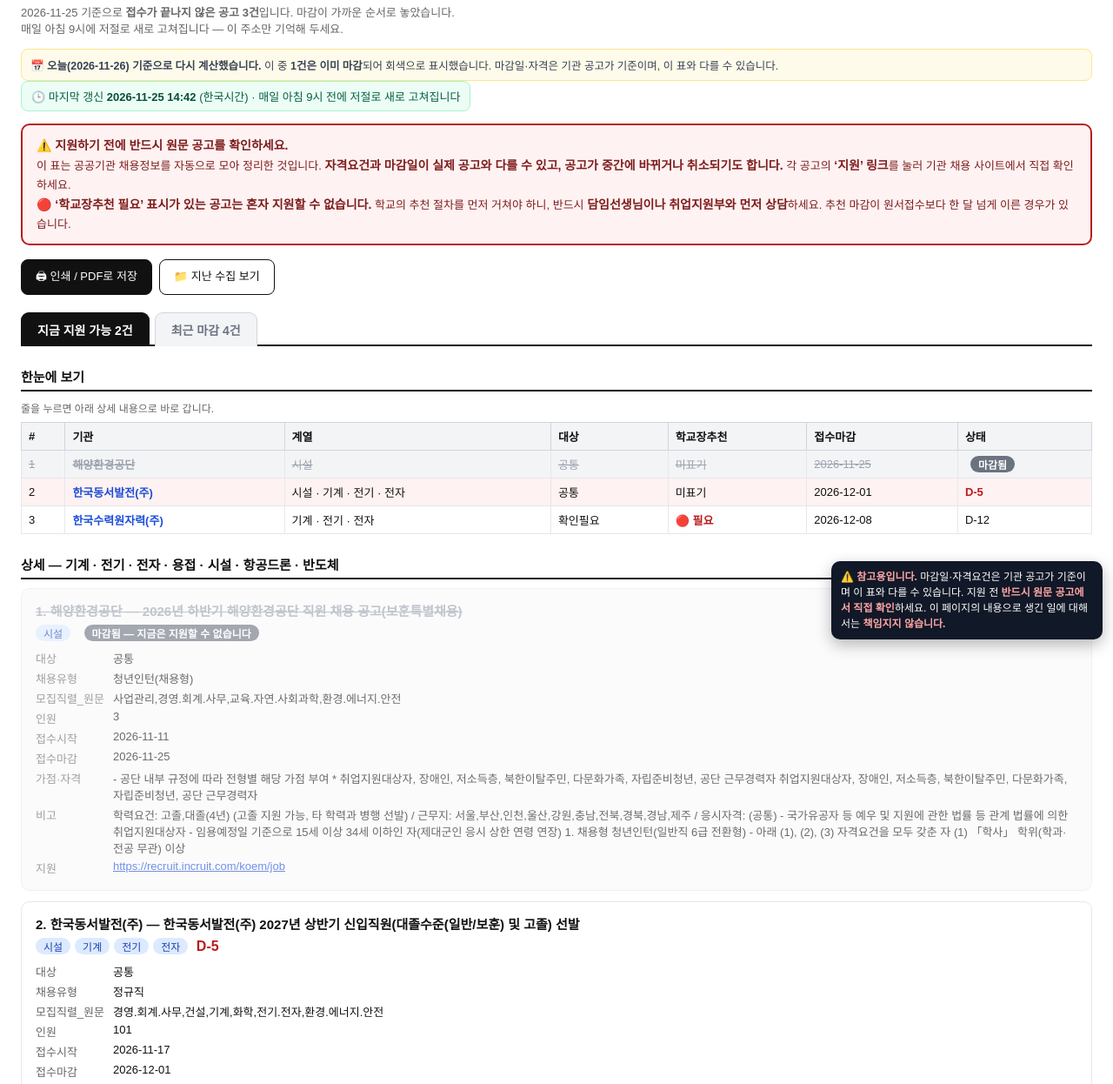
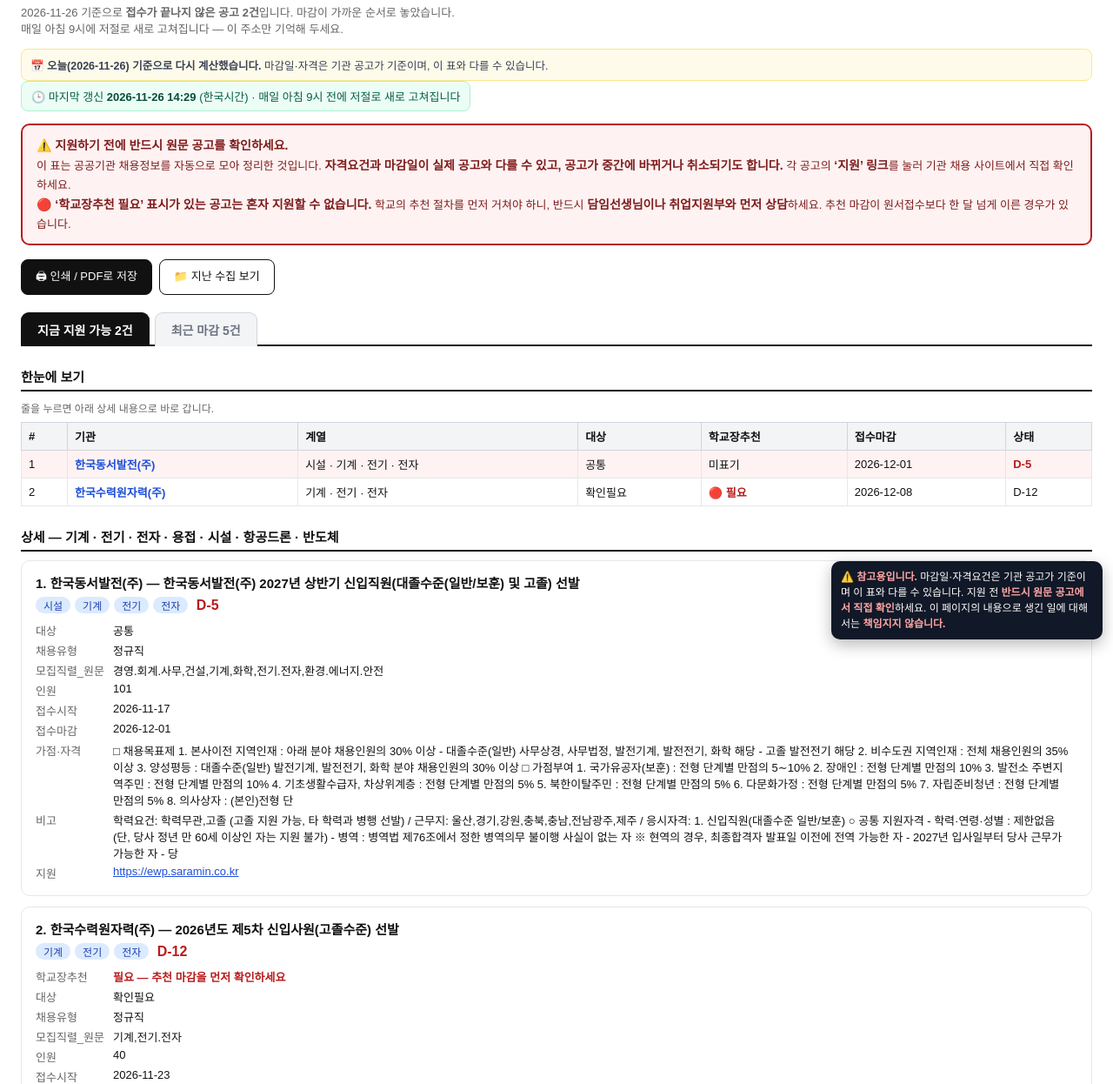
Before and after one commit to hongyul67-cpu/gojol-chaeyong, a plain HTML site: page docs/index.html in a window 1280 px wide. Shown: the part 53-1299 px from the top of the page at 87% size. Drawn offline with Linux system fonts and the light colour scheme.

Commit message:
수집 2026-11-26 14:29

```diff
--- a/data/state_seen.json
+++ b/data/state_seen.json
@@ -1,5 +1,5 @@
 {
- "updated": "2026-11-25",
+ "updated": "2026-11-26",
  "seen_idx": [
   "302097",
   "302100",
--- a/docs/index.html
+++ b/docs/index.html
@@ -68,30 +68,18 @@ table.sum tr.gone a{color:#9ca3af}
  a{color:#000;text-decoration:none}
 }</style>
 <h1>지금 지원할 수 있는 공고</h1>
-<div class='sub'>2026-11-25 기준으로 <b>접수가 끝나지 않은 공고 3건</b>입니다. 마감이 가까운 순서로 놓았습니다.<br>매일 아침 9시에 저절로 새로 고쳐집니다 — 이 주소만 기억해 두세요.</div>
-<div class='updated'>🕒 마지막 갱신 <b>2026-11-25 14:42</b> (한국시간) · 매일 아침 9시 전에 저절로 새로 고쳐집니다</div>
+<div class='sub'>2026-11-26 기준으로 <b>접수가 끝나지 않은 공고 2건</b>입니다. 마감이 가까운 순서로 놓았습니다.<br>매일 아침 9시에 저절로 새로 고쳐집니다 — 이 주소만 기억해 두세요.</div>
+<div class='updated'>🕒 마지막 갱신 <b>2026-11-26 14:29</b> (한국시간) · 매일 아침 9시 전에 저절로 새로 고쳐집니다</div>
 <div class='warn'><b>⚠️ 지원하기 전에 반드시 원문 공고를 확인하세요.</b><br>이 표는 공공기관 채용정보를 자동으로 모아 정리한 것입니다. <b>자격요건과 마감일이 실제 공고와 다를 수 있고, 공고가 중간에 바뀌거나 취소되기도 합니다.</b> 각 공고의 <b>‘지원’ 링크</b>를 눌러 기관 채용 사이트에서 직접 확인하세요.<br><b>🔴 ‘학교장추천 필요’ 표시가 있는 공고는 혼자 지원할 수 없습니다.</b> 학교의 추천 절차를 먼저 거쳐야 하니, 반드시 <b>담임선생님이나 취업지원부와 먼저 상담</b>하세요. 추천 마감이 원서접수보다 한 달 넘게 이른 경우가 있습니다.</div>
 <div class='bar'><button onclick='window.print()'>🖨 인쇄 / PDF로 저장</button><a class='btnlink' href='https://hongyul67-cpu.github.io/gojol-chaeyong/archive.html'>📁 지난 수집 보기</a></div>
-<div class='tabs'><button class='tab on' onclick="showTab('open',this)">지금 지원 가능 3건</button><button class='tab' onclick="showTab('closed',this)">최근 마감 4건</button></div>
+<div class='tabs'><button class='tab on' onclick="showTab('open',this)">지금 지원 가능 2건</button><button class='tab' onclick="showTab('closed',this)">최근 마감 5건</button></div>
 <div id='tab-open'>
 <h3>한눈에 보기</h3><p class='hint'>줄을 누르면 아래 상세 내용으로 바로 갑니다.</p><table class='sum'><tr><th>#</th><th>기관</th><th>계열</th><th>대상</th><th>학교장추천</th><th>접수마감</th><th>상태</th></tr>
-<tr class='urgent' data-dl='2026-11-25'><td>1</td><td><a href='#c1'>해양환경공단</a></td><td>시설</td><td>공통</td><td>미표기</td><td>2026-11-25</td><td class='st d'>오늘 마감</td></tr>
-<tr class='urgent' data-dl='2026-12-01'><td>2</td><td><a href='#c2'>한국동서발전(주)</a></td><td>시설 · 기계 · 전기 · 전자</td><td>공통</td><td>미표기</td><td>2026-12-01</td><td class='st d'>D-6</td></tr>
-<tr data-dl='2026-12-08'><td>3</td><td><a href='#c3'>한국수력원자력(주)</a></td><td>기계 · 전기 · 전자</td><td>확인필요</td><td class='d'>🔴 필요</td><td>2026-12-08</td><td class='st'>D-13</td></tr>
+<tr class='urgent' data-dl='2026-12-01'><td>1</td><td><a href='#c1'>한국동서발전(주)</a></td><td>시설 · 기계 · 전기 · 전자</td><td>공통</td><td>미표기</td><td>2026-12-01</td><td class='st d'>D-5</td></tr>
+<tr data-dl='2026-12-08'><td>2</td><td><a href='#c2'>한국수력원자력(주)</a></td><td>기계 · 전기 · 전자</td><td>확인필요</td><td class='d'>🔴 필요</td><td>2026-12-08</td><td class='st'>D-12</td></tr>
 </table>
 <h3>상세 — 기계 · 전기 · 전자 · 용접 · 시설 · 항공드론 · 반도체</h3>
-<div class='card' id='c1' data-dl='2026-11-25'><h2>1. 해양환경공단 — 2026년 하반기 해양환경공단 직원 채용 공고(보훈특별채용)</h2><span class='tag'>시설</span> <span class='d'>오늘 마감</span><table>
-<tr><td class='k'>대상</td><td>공통</td></tr>
-<tr><td class='k'>채용유형</td><td>청년인턴(채용형)</td></tr>
-<tr><td class='k'>모집직렬_원문</td><td>사업관리,경영.회계.사무,교육.자연.사회과학,환경.에너지.안전</td></tr>
-<tr><td class='k'>인원</td><td>3</td></tr>
-<tr><td class='k'>접수시작</td><td>2026-11-11</td></tr>
-<tr><td class='k'>접수마감</td><td>2026-11-25</td></tr>
-<tr><td class='k'>가점·자격</td><td>- 공단 내부 규정에 따라 전형별 해당 가점 부여 * 취업지원대상자, 장애인, 저소득층, 북한이탈주민, 다문화가족, 자립준비청년, 공단 근무경력자 취업지원대상자, 장애인, 저소득층, 북한이탈주민, 다문화가족, 자립준비청년, 공단 근무경력자</td></tr>
-<tr><td class='k'>비고</td><td>학력요건: 고졸,대졸(4년) (고졸 지원 가능, 타 학력과 병행 선발) / 근무지: 서울,부산,인천,울산,강원,충남,전북,경북,경남,제주 / 응시자격: (공통) - 국가유공자 등 예우 및 지원에 관한 법률 등 관계 법률에 의한 취업지원대상자 - 임용예정일 기준으로 15세 이상 34세 이하인 자(제대군인 응시 상한 연령 연장) 1. 채용형 청년인턴(일반직 6급 전환형) - 아래 (1), (2), (3) 자격요건을 모두 갖춘 자 (1) 「학사」 학위(학과·전공 무관) 이상 </td></tr>
-<tr><td class='k'>지원</td><td><a href='https://recruit.incruit.com/koem/job'>https://recruit.incruit.com/koem/job</a></td></tr>
-</table></div>
-<div class='card' id='c2' data-dl='2026-12-01'><h2>2. 한국동서발전(주) — 한국동서발전(주) 2027년 상반기 신입직원(대졸수준(일반/보훈) 및 고졸) 선발</h2><span class='tag'>시설</span><span class='tag'>기계</span><span class='tag'>전기</span><span class='tag'>전자</span> <span class='d'>D-6</span><table>
+<div class='card' id='c1' data-dl='2026-12-01'><h2>1. 한국동서발전(주) — 한국동서발전(주) 2027년 상반기 신입직원(대졸수준(일반/보훈) 및 고졸) 선발</h2><span class='tag'>시설</span><span class='tag'>기계</span><span class='tag'>전기</span><span class='tag'>전자</span> <span class='d'>D-5</span><table>
 <tr><td class='k'>대상</td><td>공통</td></tr>
 <tr><td class='k'>채용유형</td><td>정규직</td></tr>
 <tr><td class='k'>모집직렬_원문</td><td>경영.회계.사무,건설,기계,화학,전기.전자,환경.에너지.안전</td></tr>
@@ -102,7 +90,7 @@ table.sum tr.gone a{color:#9ca3af}
 <tr><td class='k'>비고</td><td>학력요건: 학력무관,고졸 (고졸 지원 가능, 타 학력과 병행 선발) / 근무지: 울산,경기,강원,충북,충남,전남광주,제주 / 응시자격: 1. 신입직원(대졸수준 일반/보훈) ○ 공통 지원자격 - 학력·연령·성별 : 제한없음 (단, 당사 정년 만 60세 이상인 자는 지원 불가) - 병역 : 병역법 제76조에서 정한 병역의무 불이행 사실이 없는 자 ※ 현역의 경우, 최종합격자 발표일 이전에 전역 가능한 자 - 2027년 입사일부터 당사 근무가 가능한 자 - 당</td></tr>
 <tr><td class='k'>지원</td><td><a href='https://ewp.saramin.co.kr'>https://ewp.saramin.co.kr</a></td></tr>
 </table></div>
-<div class='card' id='c3' data-dl='2026-12-08'><h2>3. 한국수력원자력(주) — 2026년도 제5차 신입사원(고졸수준) 선발</h2><span class='tag'>기계</span><span class='tag'>전기</span><span class='tag'>전자</span> <span class='d'>D-13</span><table>
+<div class='card' id='c2' data-dl='2026-12-08'><h2>2. 한국수력원자력(주) — 2026년도 제5차 신입사원(고졸수준) 선발</h2><span class='tag'>기계</span><span class='tag'>전기</span><span class='tag'>전자</span> <span class='d'>D-12</span><table>
 <tr><td class='k'>학교장추천</td><td class='d'>필요 — 추천 마감을 먼저 확인하세요</td></tr>
 <tr><td class='k'>대상</td><td>확인필요</td></tr>
 <tr><td class='k'>채용유형</td><td>정규직</td></tr>
@@ -118,6 +106,7 @@ table.sum tr.gone a{color:#9ca3af}
 <div id='tab-closed' hidden>
 <p class='tabnote'>최근 한 달 안에 접수가 끝난 공고입니다. 지금은 지원할 수 없지만, 해마다 비슷한 시기에 다시 뽑는 곳이 많습니다. 내년을 준비한다면 어떤 자격증을 언제까지 따야 할지 가늠해 보세요.</p>
 <table class='sum'><tr><th>기관</th><th>계열</th><th>대상</th><th>학교장추천</th><th>마감했던 날</th><th>공고</th></tr>
+<tr><td>해양환경공단</td><td>시설</td><td>공통</td><td>미표기</td><td>2026-11-25</td><td><a href='https://recruit.incruit.com/koem/job'>보기</a></td></tr>
 <tr><td>한국해양조사협회</td><td>전자</td><td>졸업생</td><td>미표기</td><td>2026-11-17</td><td><a href='https://www.khra.kr/hmpg/noto/note/bordContDetail.do?mode=W&amp;bbs_no=5&amp;pst_no=C533B35D5A924DDE8427B252ADA3A5D3'>보기</a></td></tr>
 <tr><td>제주국제자유도시개발센터</td><td>기계 · 시설 · 전기 · 전자</td><td>확인필요</td><td>미표기</td><td>2026-11-13</td><td><a href='https://jdc.recruit-zone.co.kr/'>보기</a></td></tr>
 <tr><td>한국해양교통안전공단</td><td>기계</td><td>확인필요</td><td>미표기</td><td>2026-11-10</td><td><a href='https://komsa.ncsplus.co.kr/'>보기</a></td></tr>
```
Also changed, not shown: data/last_run.txt, data/log.txt.
